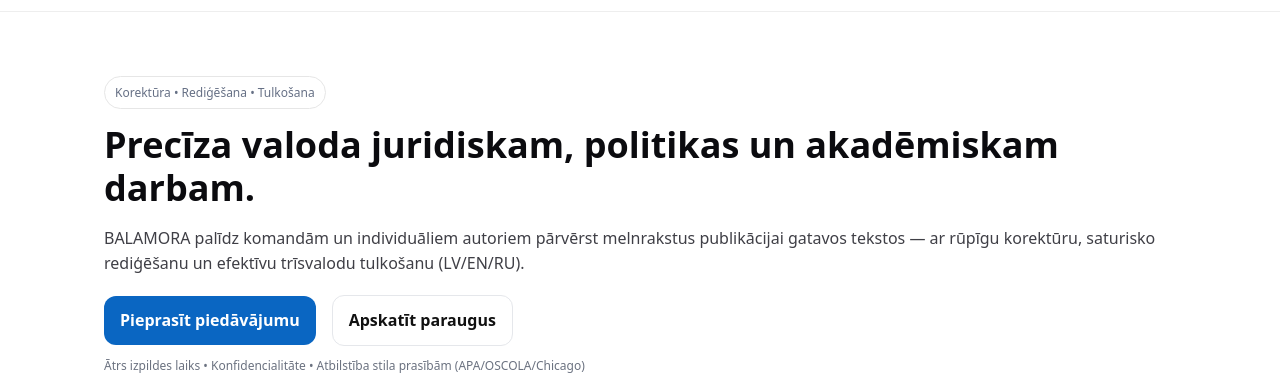
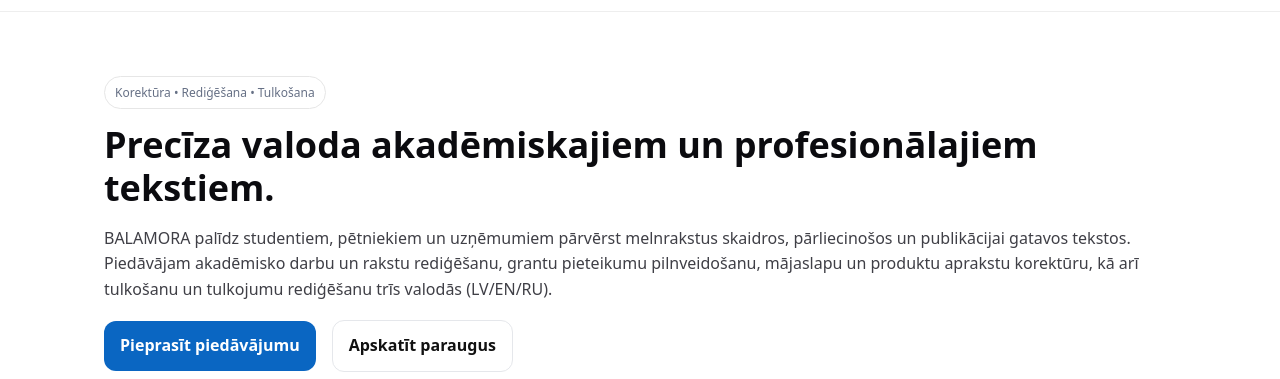
Before and after one commit to elinaran/balamora, a plain HTML site: page lv.html in a window 1280 px wide. Shown: the part 57-436 px from the top of the page. Drawn offline with Linux system fonts and the light colour scheme.

Commit message:
Update lv.html

```diff
--- a/lv.html
+++ b/lv.html
@@ -4,7 +4,7 @@
   <meta charset="utf-8" />
   <meta name="viewport" content="width=device-width,initial-scale=1" />
   <title>BALAMORA — Korektūra, rediģēšana, tulkošana</title>
-  <meta name="description" content="Precīza valoda juridiskam, politikas un akadēmiskam darbam. Korektūra, satura rediģēšana un tulkošana LV/EN/RU." />
+  <meta name="description" content="Precīza valoda akadēmiskajiem un profesionālajiem tekstiem. Korektūra, satura rediģēšana un tulkošana LV/EN/RU." />
   <link rel="icon" href="balamora-logo.png" />
    <link rel="alternate" hreflang="en" href="./index.html">
   <link rel="alternate" hreflang="lv" href="./lv.html">
@@ -165,11 +165,12 @@
     <div class="wrap hero">
       <div>
         <span class="eyebrow">Korektūra • Rediģēšana • Tulkošana</span>
-        <h1>Precīza valoda juridiskam, politikas un akadēmiskam darbam.</h1>
+        <h1>Precīza valoda akadēmiskajiem un profesionālajiem tekstiem.</h1>
         <p>
-          BALAMORA palīdz komandām un individuāliem autoriem pārvērst melnrakstus
-          publikācijai gatavos tekstos — ar rūpīgu korektūru, saturisko rediģēšanu
-          un efektīvu trīsvalodu tulkošanu (LV/EN/RU).
+          BALAMORA palīdz studentiem, pētniekiem un uzņēmumiem pārvērst melnrakstus skaidros,
+          pārliecinošos un publikācijai gatavos tekstos. Piedāvājam akadēmisko darbu un rakstu
+          rediģēšanu, grantu pieteikumu pilnveidošanu, mājaslapu un produktu aprakstu korektūru,
+          kā arī tulkošanu un tulkojumu rediģēšanu trīs valodās (LV/EN/RU).
         </p>
         <div class="row" style="margin-top:18px">
           <a class="btn primary" href="#contact">Pieprasīt piedāvājumu</a>
```
